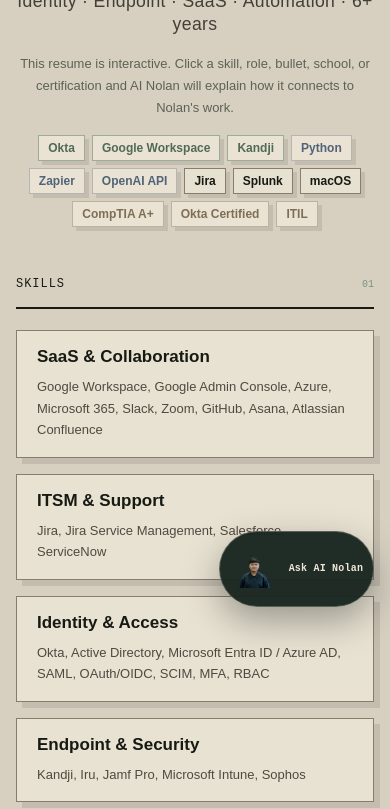
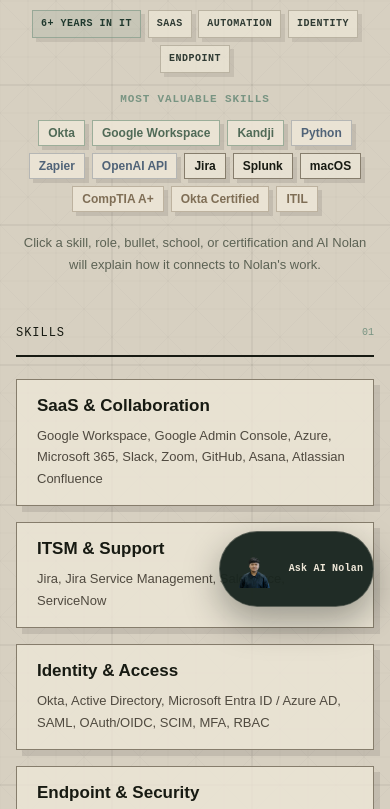
Before and after one commit to kino-noki/nolan-portfolio, a website: page public/index.html in a window 390 px wide. Shown: the part 221-1030 px from the top of the page. Drawn offline with Linux system fonts and the light colour scheme; a web font is replaced by a local one.

Commit message:
Refine hero hierarchy and enable mobile mesh animation

```diff
--- a/public/index.html
+++ b/public/index.html
@@ -161,48 +161,75 @@
   text-align: left;
 }
 
-.hero-eyebrow {
-  display: flex;
-  align-items: center;
-  justify-content: flex-start;
-  gap: 8px;
-  font-family: var(--font-mono);
-  font-size: 11px;
-  color: var(--accent);
-  text-transform: uppercase;
-  letter-spacing: 0.08em;
-  margin-bottom: 1rem;
-}
-
-.hero-eyebrow::before { display: none; }
-.hero-eyebrow::after { content: ''; width: 56px; height: 1px; background: var(--line); }
-
 .hero-name {
   font-family: var(--font-display);
   font-size: clamp(3.8rem, 7.2vw, 7rem);
   font-weight: 700;
   letter-spacing: 0;
   line-height: 1.02;
-  margin-bottom: 0.75rem;
+  margin-bottom: 0.45rem;
   color: var(--heading);
   max-width: 900px;
 }
 
 .hero-name .accent { color: var(--accent); }
 
-.hero-title {
-  font-family: var(--font-display);
-  font-size: clamp(1.1rem, 2.2vw, 1.7rem);
-  color: #423f36;
+.hero-role {
+  font-family: var(--font-mono);
+  font-size: clamp(1.65rem, 3.1vw, 2.65rem);
+  font-weight: 700;
+  color: #21372d;
   max-width: 760px;
-  line-height: 1.55;
-  letter-spacing: 0.02em;
-  margin-bottom: 0.5rem;
+  line-height: 1.15;
+  letter-spacing: 0.04em;
+  margin: 0 0 0.85rem;
+  text-transform: uppercase;
+}
+
+.hero-meta {
+  display: flex;
+  flex-wrap: wrap;
+  align-items: center;
+  gap: 0.55rem;
+  max-width: 820px;
+  margin: 0 0 1.35rem;
+}
+
+.hero-meta span {
+  display: inline-flex;
+  align-items: center;
+  min-height: 30px;
+  padding: 0.34rem 0.62rem;
+  border: 1px solid rgba(134, 125, 108, 0.46);
+  background: rgba(238, 231, 216, 0.68);
+  color: #2f3a33;
+  box-shadow: 4px 4px 0 rgba(51, 47, 40, 0.1);
+  font-family: var(--font-mono);
+  font-size: 11px;
+  font-weight: 700;
+  letter-spacing: 0.05em;
+  text-transform: uppercase;
+}
+
+.hero-meta .years {
+  border-color: rgba(120, 148, 130, 0.6);
+  background: rgba(120, 148, 130, 0.17);
+  color: #20392e;
+}
+
+.hero-skills-label {
+  margin-bottom: 0.7rem;
+  color: var(--accent);
+  font-family: var(--font-mono);
+  font-size: 11px;
+  font-weight: 700;
+  letter-spacing: 0.08em;
+  text-transform: uppercase;
 }
 
 .hero-summary {
   max-width: 650px;
-  margin-top: 1rem;
+  margin-top: 1.25rem;
   color: var(--soft);
   font-size: 15px;
   line-height: 1.7;
@@ -213,7 +240,7 @@
   flex-wrap: wrap;
   gap: 10px;
   justify-content: flex-start;
-  margin-top: 1.75rem;
+  margin-top: 0;
 }
 
 .tag {
@@ -726,10 +753,6 @@
     display: flex;
   }
 
-  .mesh-canvas {
-    display: none;
-  }
-
   .resume-pane {
     margin-left: 0;
     padding: 2rem 1rem 4rem;
@@ -746,7 +769,8 @@
     padding-top: 0.25rem;
   }
 
-  .hero-eyebrow,
+  .hero-meta,
+  .hero-skills-label,
   .hero-tags {
     justify-content: center;
   }
@@ -812,12 +836,25 @@
     padding: 4px 9px;
   }
 
-  .hero-eyebrow {
-    margin-bottom: 0.75rem;
-  }
-
-  .hero-title {
+  .hero-role {
+    font-size: clamp(1.45rem, 7vw, 2.2rem);
     line-height: 1.35;
+  }
+
+  .hero-meta {
+    justify-content: center;
+    gap: 0.42rem;
+    margin-bottom: 1.1rem;
+  }
+
+  .hero-meta span {
+    min-height: 28px;
+    padding: 0.3rem 0.5rem;
+    font-size: 10px;
+  }
+
+  .hero-skills-label {
+    text-align: center;
   }
 
   .tag {
@@ -854,7 +891,6 @@
 
   .hero-tags {
     gap: 7px;
-    margin-top: 1rem;
   }
 
   .hero-summary {
@@ -966,12 +1002,16 @@
 
   <section class="resume-pane" id="resume">
     <div class="hero-content">
-      <div class="hero-eyebrow">IT Support Engineer</div>
       <h1 class="hero-name">Nolan <span class="accent">Kim</span></h1>
-      <p class="hero-title">Identity · Endpoint · SaaS · Automation · 6+ years</p>
-      <p class="hero-summary">This resume is interactive. Click a skill,
- role, bullet, school, or certification and AI Nolan will explain how it
- connects to Nolan's work.</p>
+      <p class="hero-role">IT Support Engineer</p>
+      <div class="hero-meta" aria-label="Resume focus areas">
+        <span class="years">6+ years in IT</span>
+        <span>SaaS</span>
+        <span>Automation</span>
+        <span>Identity</span>
+        <span>Endpoint</span>
+      </div>
+      <div class="hero-skills-label">Most valuable skills</div>
       <div class="hero-tags">
         <button class="tag green resume-ask" type="button" data-chat-prompt="Tell me about Nolan's Okta experience.">Okta</button>
         <button class="tag green resume-ask" type="button" data-chat-prompt="Tell me about Nolan's Google Workspace administration experience.">Google Workspace</button>
@@ -986,6 +1026,7 @@
         <button class="tag amber resume-ask" type="button" data-chat-prompt="Tell me about Nolan's Okta certification.">Okta Certified</button>
         <button class="tag amber resume-ask" type="button" data-chat-prompt="Tell me about Nolan's ITIL background.">ITIL</button>
       </div>
+      <p class="hero-summary">Click a skill, role, bullet, school, or certification and AI Nolan will explain how it connects to Nolan's work.</p>
     </div>
 
 <!-- Skills -->
@@ -1490,7 +1531,10 @@
     scheduleMeshTick();
   }
 
+  window.addEventListener('pointerdown', handleMeshPointerMove, { passive: true });
   window.addEventListener('pointermove', handleMeshPointerMove, { passive: true });
+  window.addEventListener('pointerup', releaseMeshPointer, { passive: true });
+  window.addEventListener('pointercancel', releaseMeshPointer, { passive: true });
   window.addEventListener('pointerleave', releaseMeshPointer);
   window.addEventListener('blur', releaseMeshPointer);
   window.addEventListener('scroll', () => {
```
